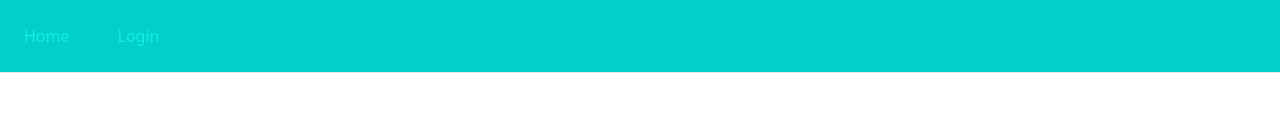
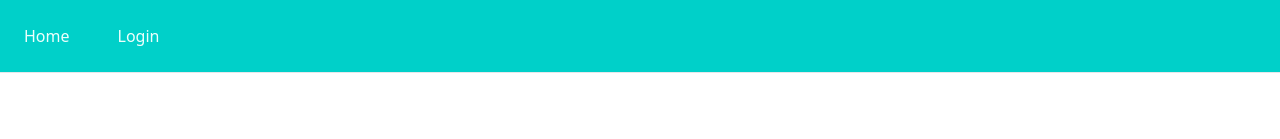
Before and after one commit to spencer-rangle/fundamentals-practice-1, a React (Create React App) app: page / in a window 1280 px wide. Shown: the top 139 px of the page. Built offline with nearby package versions, Linux system fonts and the light colour scheme.

Commit message:
updated desktop header color

```diff
--- a/src/components/DropDown/DropDown.js
+++ b/src/components/DropDown/DropDown.js
@@ -52,7 +52,7 @@ const DropDown = (props) => {
         <li>
           <NavLink
             to="./"
-            className="block mt-4 lg:inline-block lg:mt-0 text-teal-400 hover:text-teal-950 mr-4"
+            className="block mt-4 lg:inline-block lg:mt-0 text-teal-50 hover:text-teal-950 mr-4"
           >
             Home
           </NavLink>
@@ -61,7 +61,7 @@ const DropDown = (props) => {
           <NavLink
             to="./Login"
             id="login"
-            className="block mt-4 lg:inline-block lg:mt-0 text-teal-400 hover:text-teal-950 mr-4"
+            className="block mt-4 lg:inline-block lg:mt-0 text-teal-50 hover:text-teal-950 mr-4"
           >
             Login
           </NavLink>
```
